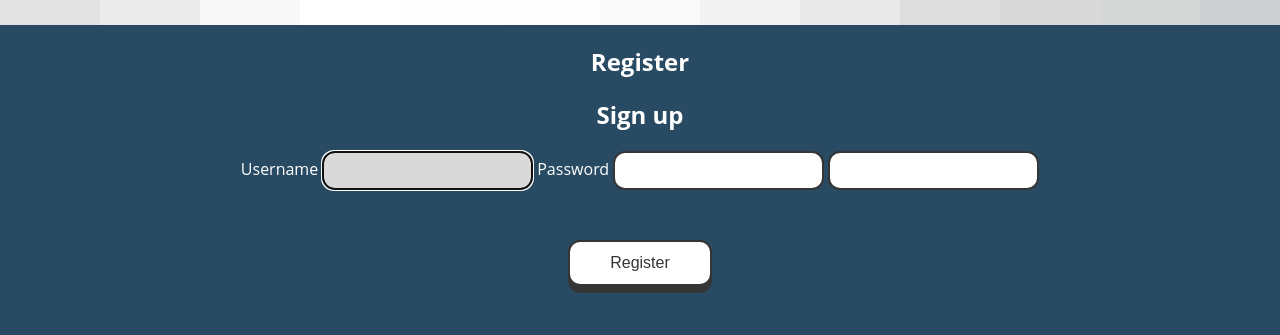
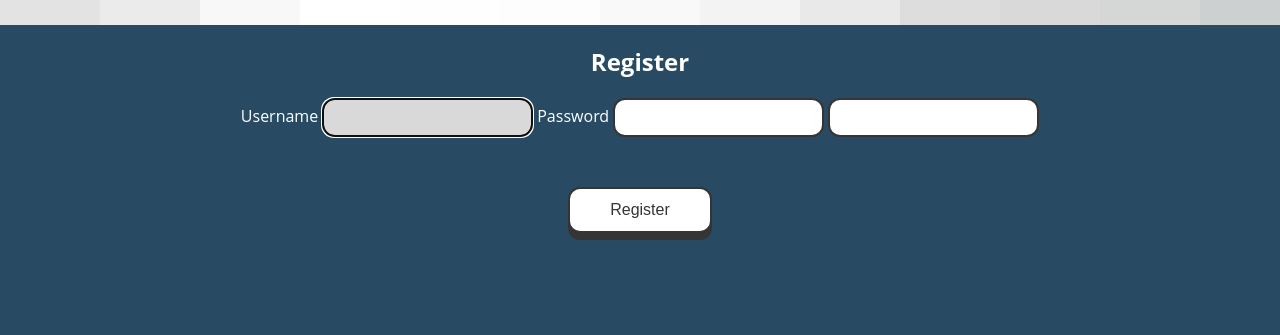
Before and after one commit to MarkCZJ/CSC2720-Group-Project, a Django app: page /movies/register in a window 1280 px wide. Shown: the part 228-563 px from the top of the page. Run offline with Django 3.2, Linux system fonts and the light colour scheme.

Commit message:
Update register.html

```diff
--- a/MovieRatings/movies/templates/movies/register.html
+++ b/MovieRatings/movies/templates/movies/register.html
@@ -414,7 +414,7 @@ th{
     </section>
     <section>
         {% block content %}
-  <h2>Sign up</h2>
+
   <form method="post">
     {% csrf_token %}
              <label for="username">Username</label>
```
